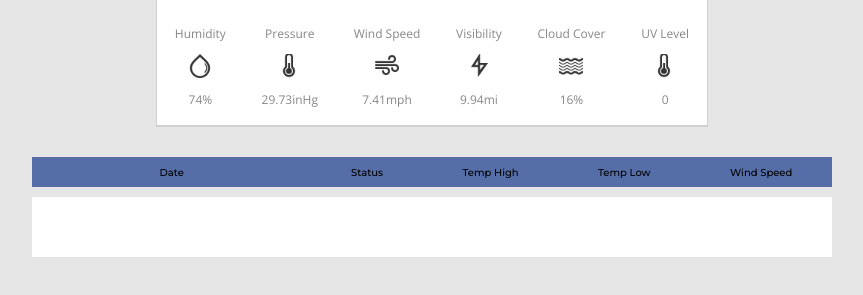
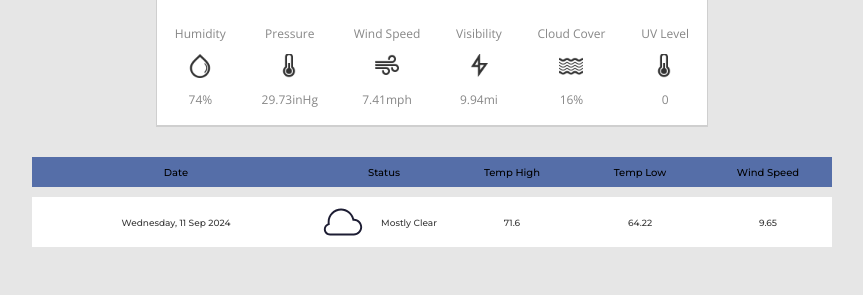
Before and after one commit to moritzwesemann/weatherAppJS, a plain HTML site: page website/index.html in a window 1280 px wide. Shown: the part 517-812 px from the top of the page, without its empty margins (208-1071 px from the left). Drawn offline with nearby package versions, Linux system fonts and the light colour scheme.

Commit message:
finished table row design

```diff
--- a/website/index.html
+++ b/website/index.html
@@ -110,7 +110,20 @@
         <p>Temp Low</p>
         <p>Wind Speed</p>
       </div>
-      <div class="table-row"></div>
+      <div class="table-row">
+        <p>Wednesday, 11 Sep 2024</p>
+
+        <div>
+          <img
+            src="/Images/Weather Symbols for Weather Codes/mostly_cloudy.svg"
+            alt=""
+          />
+          <p>Mostly Clear</p>
+        </div>
+        <p>71.6</p>
+        <p>64.22</p>
+        <p>9.65</p>
+      </div>
     </div>
 
     <script src="main.js"></script>
--- a/website/styles.css
+++ b/website/styles.css
@@ -223,15 +223,47 @@ body {
   margin: auto auto;
   font-size: 10px;
   font-weight: 500;
+  width: 16%;
 }
 
 #table-header p:first-child {
-  width: 25%;
+  width: 36%;
 }
 
 .table-row {
   margin: 10px 0;
   width: 100%;
-  height: 60px;
+  height: 50px;
   background-color: white;
+  display: flex;
+  font-size: 9px;
+  font-weight: 500;
+  text-align: center;
+
+  color: rgb(58, 58, 58);
 }
+
+.table-row p {
+  margin: auto;
+  width: 16%;
+}
+
+.table-row div {
+  display: flex;
+  margin: 0;
+  width: 16%;
+}
+
+.table-row div img {
+  margin-right: 0;
+}
+
+.table-row div p {
+  margin-left: 15px;
+  margin-right: 0;
+  white-space: nowrap;
+}
+
+.table-row :first-child {
+  width: 36%;
+}
```
